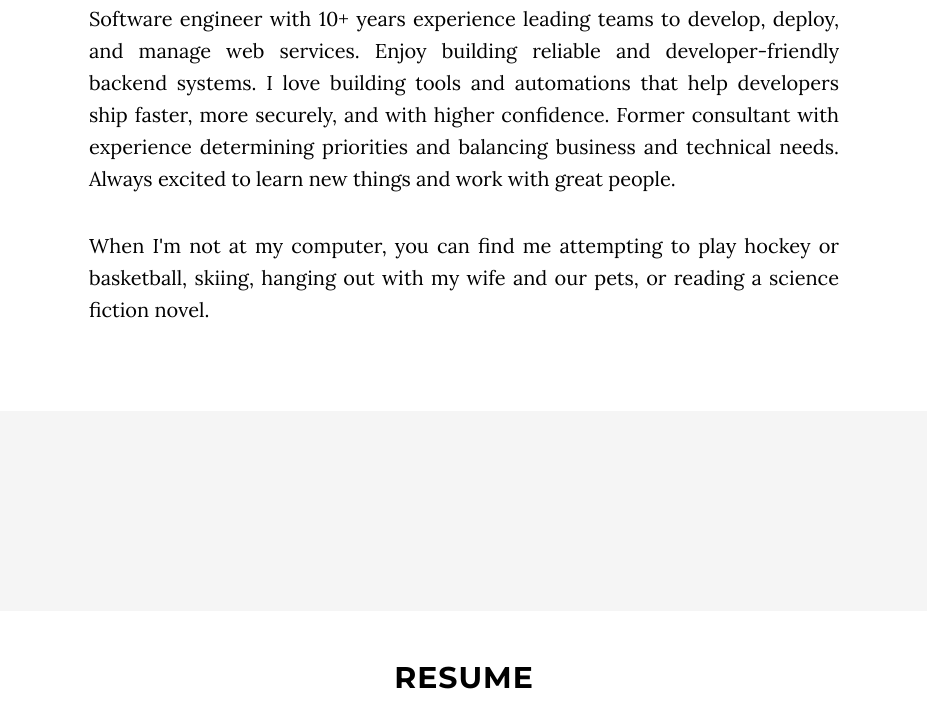
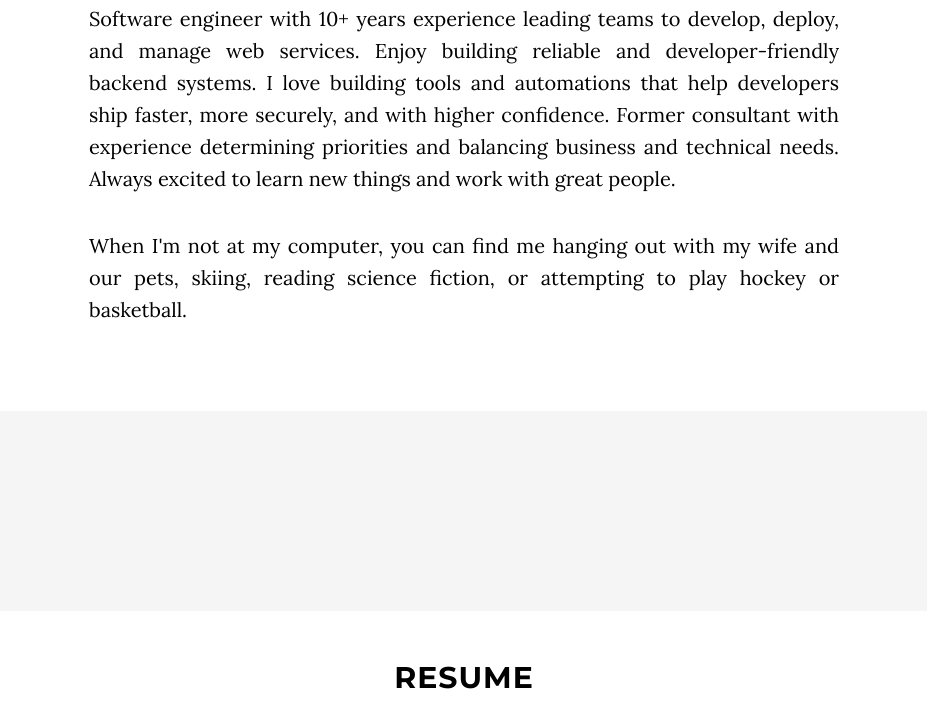
Before and after one commit to ncronquist/ncronquist.github.io, a plain HTML site: page index.html in a window 1280 px wide. Shown: the part 1291-2017 px from the top of the page, without its empty margins (176-1103 px from the left). Drawn offline with Linux system fonts and the light colour scheme.

Commit message:
feat: Update About Me and PDF Resume

```diff
--- a/index.html
+++ b/index.html
@@ -106,7 +106,7 @@ For details, see http://www.apache.org/licenses/LICENSE-2.0.
           Software engineer with 10+ years experience leading teams to develop, deploy, and manage web services. Enjoy building reliable and developer-friendly backend systems. I love building tools and automations that help developers ship faster, more securely, and with higher confidence. Former consultant with experience determining priorities and balancing business and technical needs. Always excited to learn new things and work with great people.
         </p>
         <p>
-          When I'm not at my computer, you can find me attempting to play hockey or basketball, skiing, hanging out with my wife and our pets, or reading a science fiction novel.
+          When I'm not at my computer, you can find me hanging out with my wife and our pets, skiing, reading science fiction, or attempting to play hockey or basketball.
         </p>
       </div>
     </div>
```
Also changed, not shown: 1 other file.
